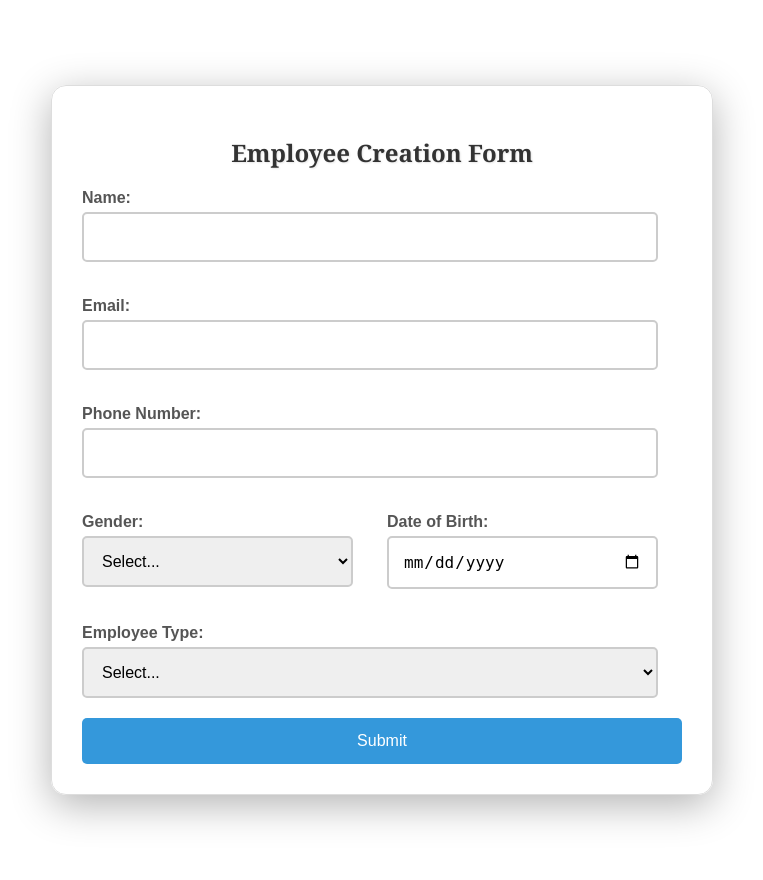
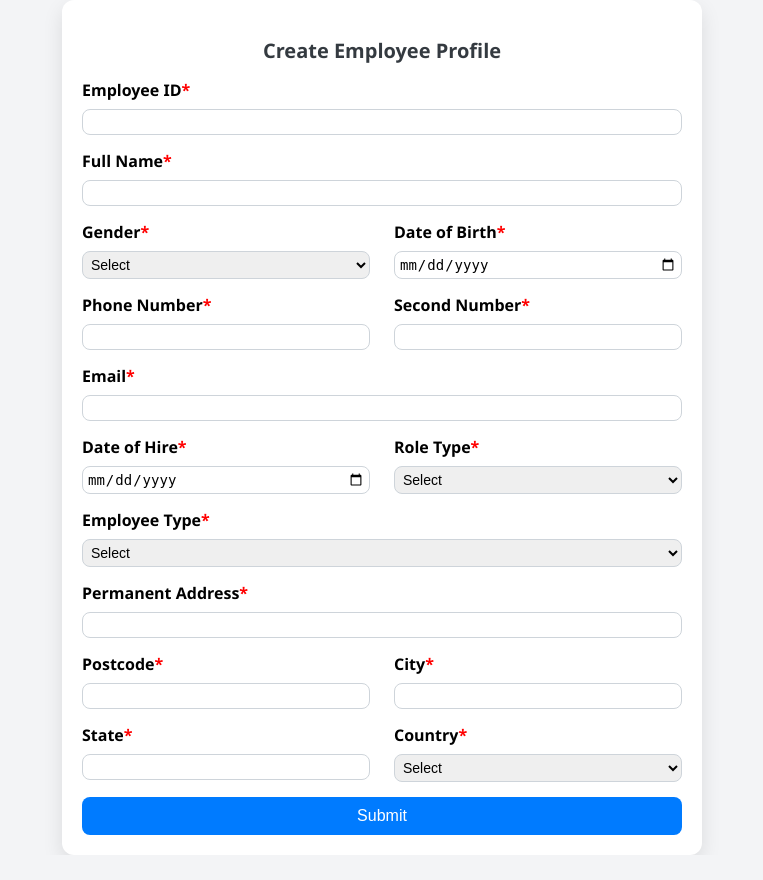
Before and after one commit to SaanvikaSolutions/Employee_Management_System, a PHP site: page /CreateEmployee.html in a window 1280 px wide. Shown: the whole page, without its empty margins (258-1021 px from the left). After the commit the page ends 855 px from the top, so only its background shows below. Run offline with PHP 8.4, Linux system fonts and the light colour scheme.

Commit message:
employee form, dashboard

```diff
--- a/CSS/CreateEmployee.css
+++ b/CSS/CreateEmployee.css
@@ -1,129 +1,144 @@
 body {
-    font-family: 'Arial', sans-serif;
+    font-family: 'Segoe UI', Tahoma, Geneva, Verdana, sans-serif;
     margin: 0;
-    padding: 40px;
-    /* background: url('https://source.unsplash.com/1600x900/?interior') no-repeat center center fixed; */
-    /* background-image: url(Sirajbedroom1.PNG); */
-    background-size: cover;
-    display: flex;
-    justify-content: center;
-    align-items: center;
-    height: 100vh;
+    padding: 0;
+    background-color: #f3f4f6;
+    /* Light gray background */
 }
 
-.employee-form-container {
-    background: rgba(255, 255, 255, 0.95);
-    padding: 30px;
-    border-radius: 15px;
-    box-shadow: 0 10px 40px rgba(0, 0, 0, 0.3);
-    backdrop-filter: blur(8px);
-    width: 100%;
-    /* background-image: url(srirajstudyroom.PNG); */
+.employee-profile-form {
+    background: #ffffff;
+    padding: 20px;
+    /* Reduced padding */
+    border-radius: 12px;
+    box-shadow: 0 8px 20px rgba(0, 0, 0, 0.1);
     max-width: 600px;
-    border: 1px solid #ddd;
-    transition: transform 0.3s, box-shadow 0.3s;
+    margin: auto;
+    transition: box-shadow 0.3s;
 }
 
-.employee-form-container:hover {
-    /* transform: translateY(-5px); */
-    box-shadow: 0 20px 50px rgba(0, 0, 0, 0.5);
+.employee-profile-form:hover {
+    box-shadow: 0 10px 30px rgba(0, 0, 0, 0.15);
 }
 
-.employee-form-container h2 {
-    text-align: center;
-    color: #333;
-    margin-bottom: 20px;
-    font-family: 'Georgia', serif;
-    text-shadow: 1px 1px 2px rgba(0, 0, 0, 0.1);
+.form-section {
+    margin-bottom: 15px;
+    /* Reduced margin */
 }
 
-
-.employee-form-label {
+label {
     display: block;
-    margin: 15px 0 5px;
-    color: #555;
-    font-weight: bold;
+    font-weight: 600;
+    margin-bottom: 8px;
+    /* Adjusted margin */
+    color: #000000;
+    /* Set color to black */
 }
 
-.employee-form-input,
-.employee-form-select,
-.employee-form-date {
-    width: calc(100% - 24px);
-    padding: 14px;
-    margin-bottom: 20px;
-    border: 2px solid #ccc;
-    border-radius: 5px;
-    font-size: 16px;
+.form-input,
+.form-select {
+    width: 100%;
+    padding: 4px;
+    /* Reduced padding */
+    border: 1px solid #ced4da;
+    border-radius: 8px;
+    box-sizing: border-box;
+    font-size: 14px;
+    /* Reduced font size */
     transition: border-color 0.3s, box-shadow 0.3s;
-    box-sizing: border-box;
 }
 
-.employee-form-input:focus,
-.employee-form-select:focus,
-.employee-form-date:focus {
-    border-color: #3498db;
-    box-shadow: 0 0 8px rgba(52, 152, 219, 0.5);
+.form-input:focus,
+.form-select:focus {
+    border-color: #007bff;
+    /* Blue border on focus */
+    box-shadow: 0 0 8px rgba(0, 123, 255, 0.4);
     outline: none;
 }
 
-.employee-form-button {
+.form-button {
+    padding: 10px;
+    /* Reduced padding */
+    background-color: #007bff;
+    /* Blue background */
+    color: white;
+    border: none;
+    border-radius: 8px;
+    cursor: pointer;
     width: 100%;
-    padding: 14px;
-    background-color: #3498db;
-    color: #ffffff;
-    border: none;
-    border-radius: 5px;
     font-size: 16px;
-    cursor: pointer;
+    /* Reduced font size */
     transition: background-color 0.3s, transform 0.3s;
 }
 
-.employee-form-button:hover {
-    background-color: #2980b9;
-    transform: scale(1.05);
+.form-button:hover {
+    background-color: #0056b3;
+    /* Darker blue */
+    transform: translateY(-2px);
 }
 
-.employee-form-hidden {
+.form-button:active {
+    background-color: #003d80;
+    /* Even darker blue on click */
+}
+
+.flex {
+    display: flex;
+    justify-content: space-between;
+    flex-wrap: wrap;
+}
+
+.flex .form-section {
+    width: 48%;
+}
+
+.hidden {
     display: none;
 }
 
-.form-row {
-    display: flex;
-    justify-content: space-between;
+h2 {
+    text-align: center;
+    margin-bottom: 15px;
+    /* Adjusted margin */
+    font-size: 20px;
+    font-weight: bold;
+    color: #343a40;
 }
 
-.form-row>div {
-    flex: 1;
-    margin-right: 10px;
+.form-section span {
+    color: red;
 }
 
-.form-row>div:last-child {
-    margin-right: 0;
-}
-
+/* Media Query for Responsive Design */
 @media (max-width: 600px) {
-    body {
-        padding: 20px;
-    }
-
-    .employee-form-input,
-    .employee-form-select,
-    .employee-form-button,
-    .employee-form-date {
-        padding: 12px;
-        width: 100%;
-    }
-
-    .form-row {
+    .flex {
         flex-direction: column;
     }
 
-    .form-row>div {
-        margin-right: 0;
-        margin-bottom: 10px;
+    .flex .form-section {
+        width: 100%;
+    }
+}
+
+/* Media Query for screens below 400px */
+@media (max-width: 400px) {
+    .employee-profile-form {
+        padding: 20px;
+        /* Adjusted padding */
     }
 
-    .form-row>div:last-child {
-        margin-bottom: 0;
+    .flex {
+        flex-direction: row;
+        /* Ensure side by side */
+    }
+
+    .flex .form-section {
+        width: 48%;
+        /* Keep side by side */
+    }
+
+    .form-section {
+        margin-bottom: 10px;
+        /* Reduced space for smaller screens */
     }
 }
--- a/CreateEmployee.html
+++ b/CreateEmployee.html
@@ -2,81 +2,150 @@
 <html lang="en">
 <head>
     <meta charset="UTF-8">
-    <title>Employee Creation Form</title>
+    <meta name="viewport" content="width=device-width, initial-scale=1.0">
+    <title>Create Employee Profile</title>
     <link rel="stylesheet" href="CSS/CreateEmployee.css">
 </head>
 <body>
 
-    <div class="employee-form-container">
-        <h2>Employee Creation Form</h2>
-        <form id="employeeCreationForm">
-            <label for="name" class="employee-form-label">Name:</label>
-            <input type="text" id="name" name="name" class="employee-form-input" required>
+<form class="employee-profile-form">
+    <h2>Create Employee Profile</h2>
 
-            <label for="email" class="employee-form-label">Email:</label>
-            <input type="email" id="email" name="email" class="employee-form-input" required>
+    <div class="form-section">
+        <label for="employeeId">Employee ID<span>*</span></label>
+        <input type="text" id="employeeId" class="form-input" required>
+    </div>
 
-            <label for="phone" class="employee-form-label">Phone Number:</label>
-            <input type="tel" id="phone" name="phone" class="employee-form-input" required>
+    <div class="form-section">
+        <label for="fullName">Full Name<span>*</span></label>
+        <input type="text" id="fullName" class="form-input" required>
+    </div>
 
-            <div class="form-row">
-                <div>
-                    <label for="gender" class="employee-form-label">Gender:</label>
-                    <select id="gender" name="gender" class="employee-form-select" required>
-                        <option value="">Select...</option>
+    <div class="flex">
+        <div class="form-section">
+            <label for="gender">Gender<span>*</span></label>
+            <select id="gender" class="form-select" required>
+                <option value="">Select</option>
                 <option value="male">Male</option>
                 <option value="female">Female</option>
+                <option value="non-binary">Non-Binary</option>
             </select>
         </div>
-                <div>
-                    <label for="dob" class="employee-form-label">Date of Birth:</label>
-                    <input type="date" id="dob" name="dob" class="employee-form-date" required>
+
+        <div class="form-section">
+            <label for="dob">Date of Birth<span>*</span></label>
+            <input type="date" id="dob" class="form-input" required>
         </div>
     </div>
 
-            <label for="employeeType" class="employee-form-label">Employee Type:</label>
-            <select id="employeeType" name="employeeType" class="employee-form-select" required>
-                <option value="">Select...</option>
+    <div class="flex">
+        <div class="form-section">
+            <label for="phone">Phone Number<span>*</span></label>
+            <input type="tel" id="phone" class="form-input" required>
+        </div>
+
+        <div class="form-section">
+            <label for="emergencyContact">Second Number<span>*</span></label>
+            <input type="tel" id="emergencyContact" class="form-input" required>
+        </div>
+    </div>
+
+    <div class="form-section">
+        <label for="email">Email<span>*</span></label>
+        <input type="email" id="email" class="form-input" required>
+    </div>
+
+    <div class="flex">
+        <div class="form-section">
+            <label for="dateOfHire">Date of Hire<span>*</span></label>
+            <input type="date" id="dateOfHire" class="form-input" required>
+        </div>
+
+        <div class="form-section">
+            <label for="employmentType">Role Type<span>*</span></label>
+            <select id="employmentType" class="form-select" required>
+                <option value="">Select</option>
+                <option value="full-time">Full-Time</option>
+                <option value="part-time">Part-Time</option>
+                <option value="contract">Contract</option>
+                <option value="intern">Intern</option>
+            </select>
+        </div>
+    </div>
+
+    <div class="form-section">
+        <label for="employeeType">Employee Type<span>*</span></label>
+        <select id="employeeType" class="form-select" required onchange="showAssignedSection()">
+            <option value="">Select</option>
             <option value="director">Director</option>
             <option value="manager">Manager</option>
             <option value="employee">Employee</option>
         </select>
+    </div>
 
-
-            <div id="designerSpecialization" class="employee-form-hidden">
-                <label for="assignTo" class="employee-form-label">Assign To:</label>
-                <select id="assignTo" name="assignTo" class="employee-form-select">
-                    <option value="">Select Managing Director</option>
-                    <option value="project1">Managing Director 1</option>
-                    <option value="project2">Managing Director 2</option>
+    <div id="assignedSection" class="form-section hidden">
+        <label for="assignedTo">Assigned To<span>*</span></label>
+        <select id="assignedTo" class="form-select" required>
+            <option value="">Select</option>
         </select>
     </div>
 
-
-            <div id="managerAssignment" class="employee-form-hidden">
-                <label for="assignedDirector" class="employee-form-label">Assigned Director:</label>
-                <select id="assignedDirector" name="assignedDirector" class="employee-form-select">
-                    <option value="">Select Director...</option>
-                    <option value="director1">Director 1</option>
-                    <option value="director2">Director 2</option>
+    <div id="departmentSection" class="form-section hidden">
+        <label for="department">Department<span>*</span></label>
+        <select id="department" class="form-select" required>
+            <option value="">Select</option>
+            <option value="sales">Sales Manager</option>
+            <option value="operations">Operation Manager</option>
+            <option value="finance">Financial Manager</option>
+            <option value="hr">HR</option>
+            <option value="rnd">R&D</option>
         </select>
     </div>
 
-
-            <div id="employeeAssignment" class="employee-form-hidden">
-                <label for="assignedManager" class="employee-form-label">Assigned Manager:</label>
-                <select id="assignedManager" name="assignedManager" class="employee-form-select">
-                    <option value="">Select Manager...</option>
-                    <option value="manager1">Manager 1</option>
-                    <option value="manager2">Manager 2</option>
-                    <option value="manager1">Manager 3</option>
-
+    <div id="employeeDepartmentSection" class="form-section hidden">
+        <label for="employeeDepartment">Department<span>*</span></label>
+        <select id="employeeDepartment" class="form-select" required>
+            <option value="">Select</option>
+            <option value="sales">Sales</option>
+            <option value="operations">Operations</option>
+            <option value="rnd">R&D</option>
         </select>
     </div>
 
-            <button type="submit" class="employee-form-button">Submit</button>
+    <div class="form-section">
+        <label for="address">Permanent Address<span>*</span></label>
+        <input type="text" id="address" class="form-input" required>
+    </div>
+
+    <div class="flex">
+        <div class="form-section">
+            <label for="postcode">Postcode<span>*</span></label>
+            <input type="text" id="postcode" class="form-input" required>
+        </div>
+
+        <div class="form-section">
+            <label for="city">City<span>*</span></label>
+            <input type="text" id="city" class="form-input" required>
+        </div>
+    </div>
+
+    <div class="flex">
+        <div class="form-section">
+            <label for="state">State<span>*</span></label>
+            <input type="text" id="state" class="form-input" required>
+        </div>
+
+        <div class="form-section">
+            <label for="country">Country<span>*</span></label>
+            <select id="country" class="form-select" required>
+                <option value="">Select</option>
+                <!-- Countries will be populated here -->
+            </select>
+        </div>
+    </div>
+
+    <button type="submit" class="form-button">Submit</button>
 </form>
-    </div>
 <script src="JS/CreateEmployee.js"></script>
 </body>
 </html>
```
Also changed, not shown: JS/CreateEmployee.js (+55 -5 lines), example.html (added, +242 -0 lines), xyz.js (deleted). Lines whose indentation alone changed are shown as unchanged.
